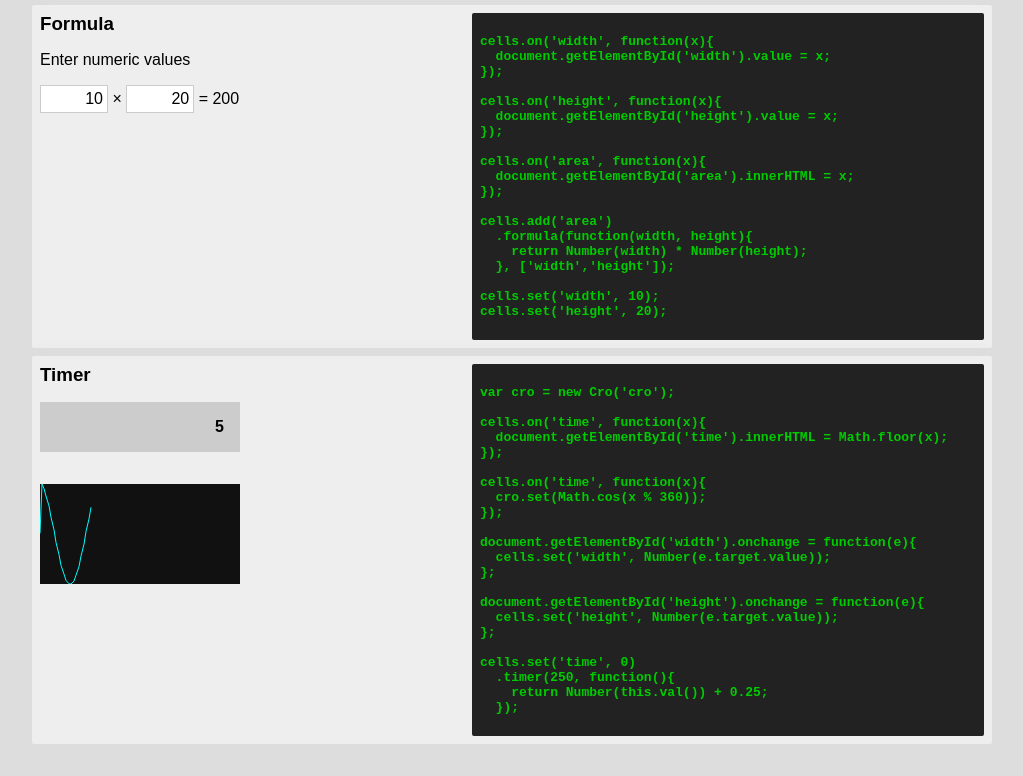
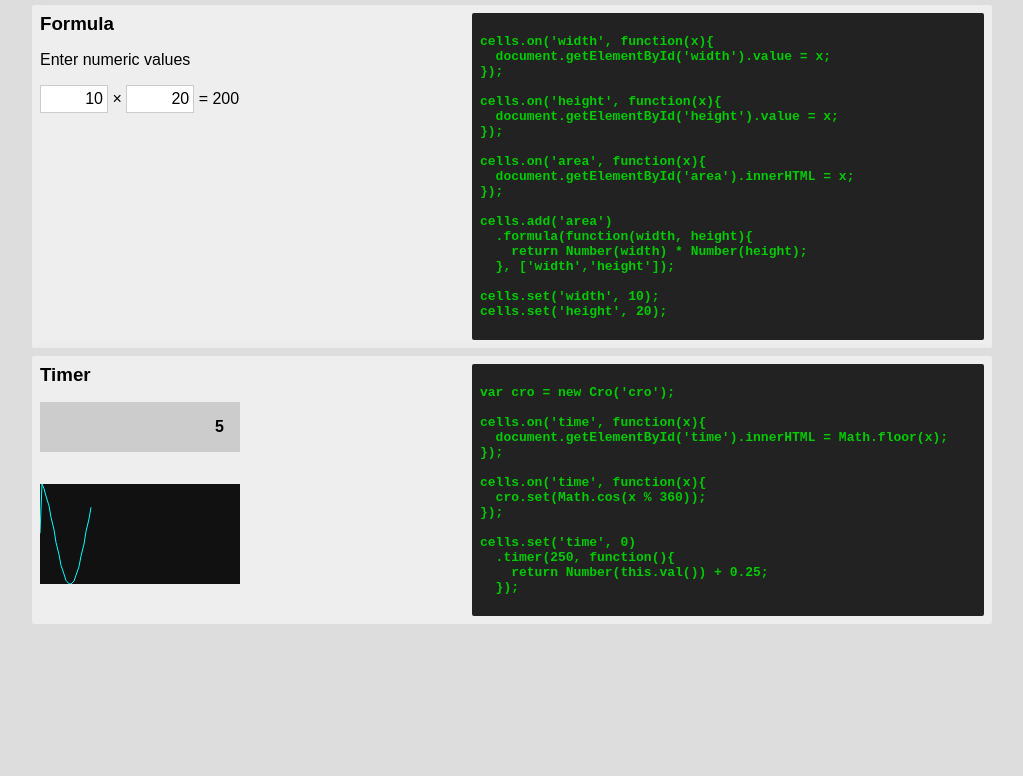
Before and after one commit to simonswain/saibo, a plain HTML site: page index.html in a window 1280 px wide. Shown: the part 441-1217 px from the top of the page, without its empty margins (128-1151 px from the left). After the commit the page ends 1097 px from the top, so only its background shows below. Drawn offline with Linux system fonts and the light colour scheme.

Commit message:
Removed redundant code

```diff
--- a/index.html
+++ b/index.html
@@ -43,7 +43,7 @@ and triggering event handler when cells they depend on change.
 
 <p>
 Cells can have a timer function to set their value at a regular
-interval
+interval.
 </p>
       </div>
     </div>
@@ -106,14 +106,6 @@ cells.on('time', function(x){
   cro.set(Math.cos(x % 360));
 });
 
-document.getElementById('width').onchange = function(e){
-  cells.set('width', Number(e.target.value));
-};
-
-document.getElementById('height').onchange = function(e){
-  cells.set('height', Number(e.target.value));
-};
-
 cells.set('time', 0)
   .timer(250, function(){
     return Number(this.val()) + 0.25;
```
